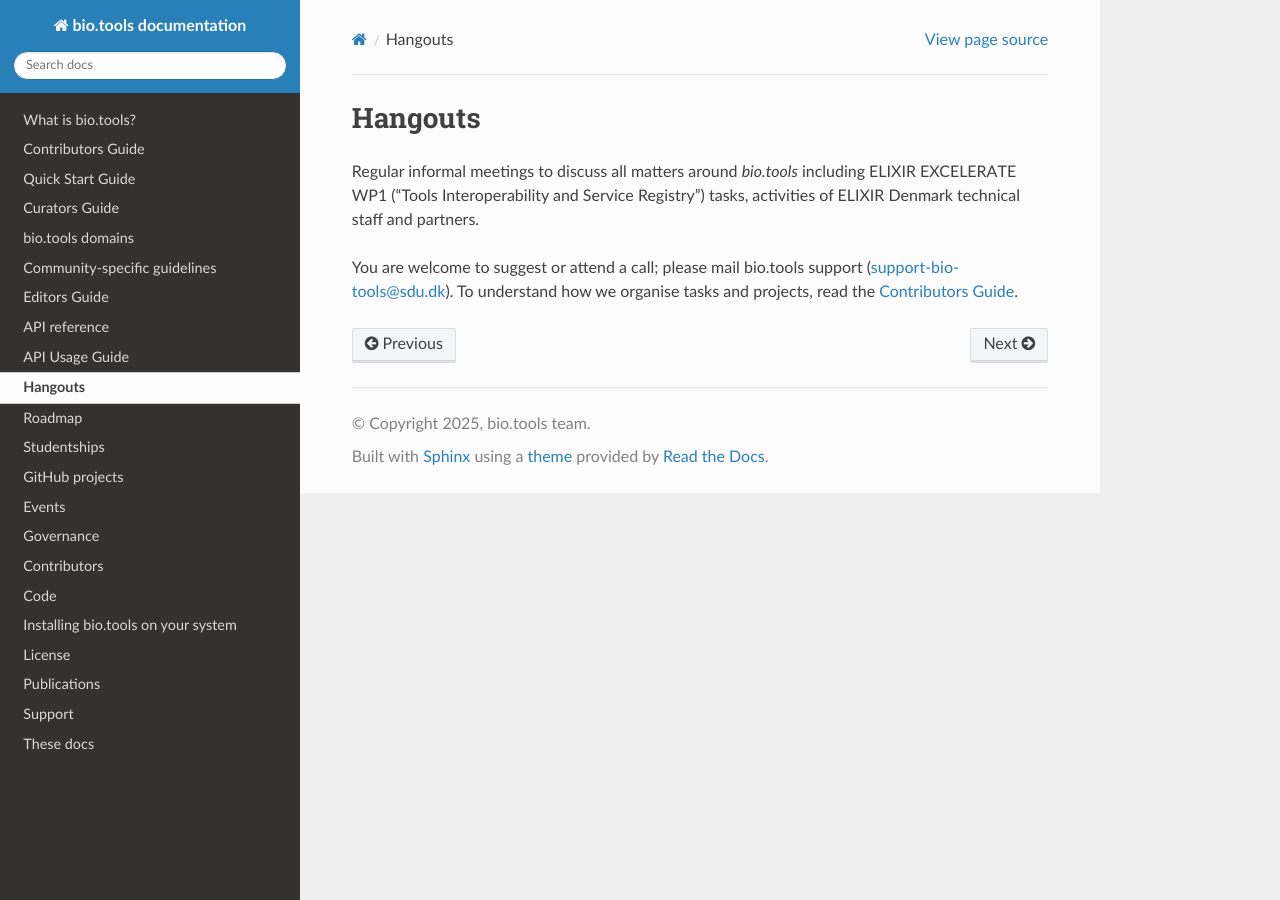
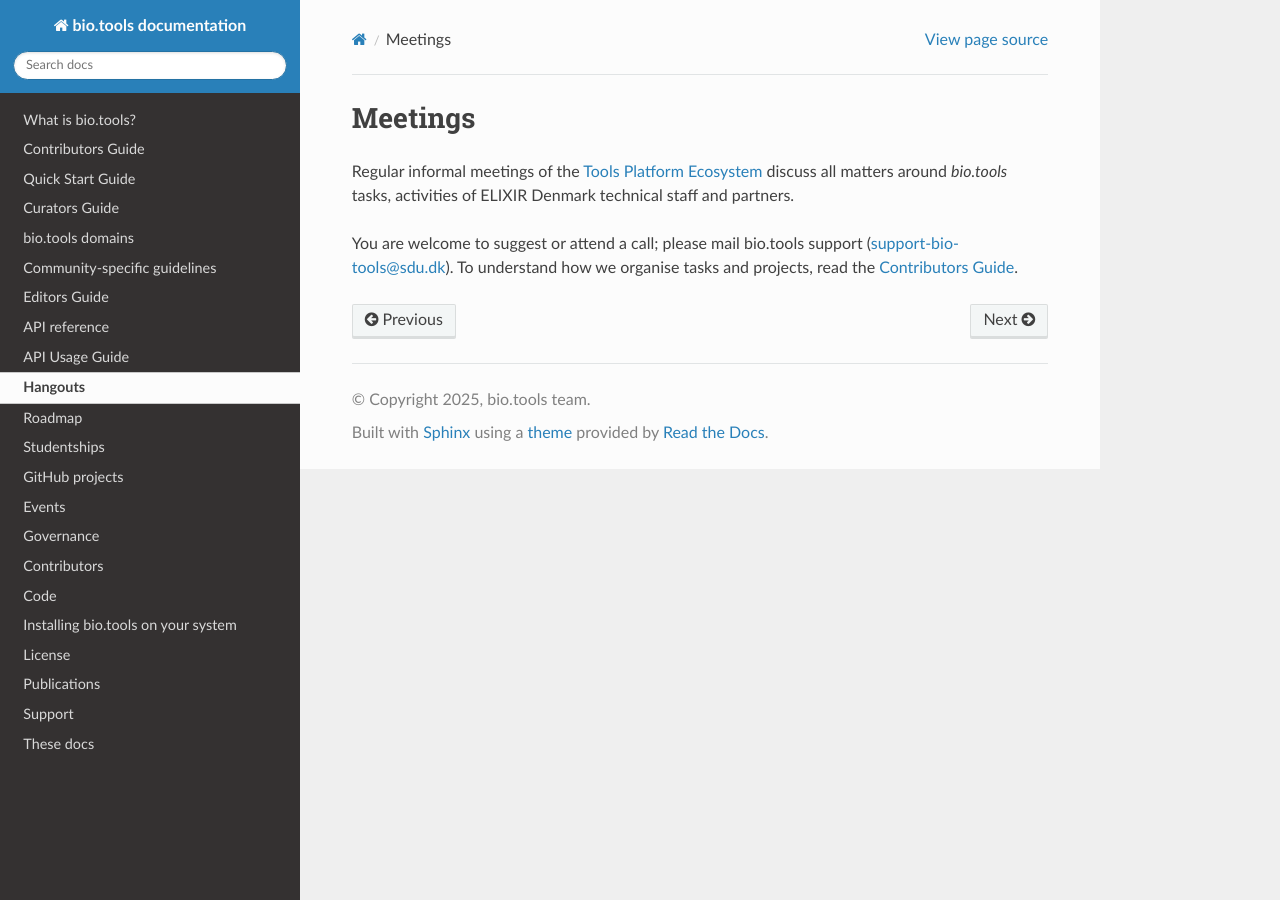
Before and after one commit to bio-tools/biotoolsDocs, a Sphinx documentation site: the page built from docs/hangouts.rst, in a window 1280 px wide. Built offline with Sphinx 7.4.7 and the Read the Docs theme 3.1.0, drawn with Linux system fonts in a browser that asks for light colours.

Commit message:
added basic files

```diff
--- a/docs/hangouts.rst
+++ b/docs/hangouts.rst
@@ -1,6 +1,6 @@
-Hangouts
+Meetings
 ========
 
-Regular informal meetings to discuss all matters around *bio.tools* including ELIXIR EXCELERATE WP1 ("Tools Interoperability and Service Registry") tasks, activities of ELIXIR Denmark technical staff and partners.
+Regular informal meetings of the `Tools Platform Ecosystem <https://research-software-ecosystem.github.io/>`_ discuss all matters around *bio.tools* tasks, activities of ELIXIR Denmark technical staff and partners.
 
 You are welcome to suggest or attend a call; please mail bio.tools support (support-bio-tools@sdu.dk).  To understand how we organise tasks and projects, read the `Contributors Guide <http://biotools.readthedocs.io/en/latest/project_management.html>`_.
```
